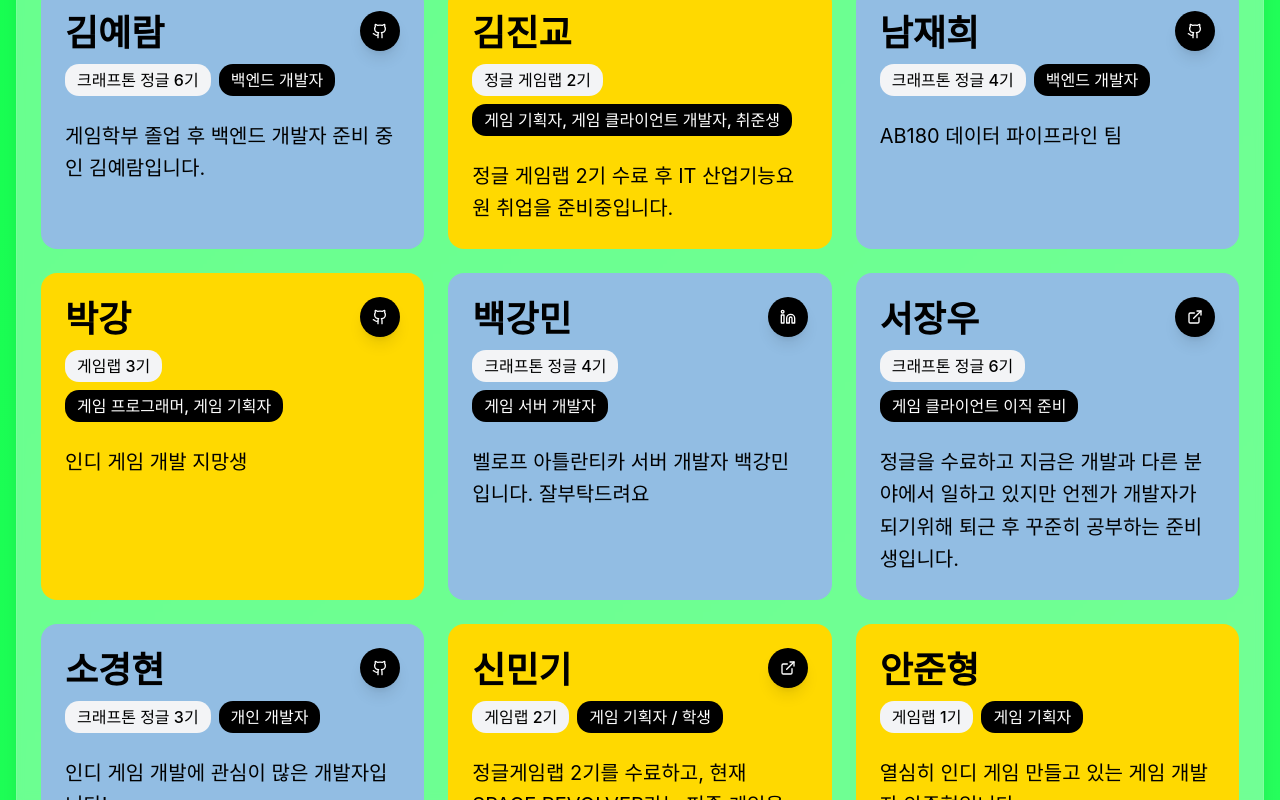
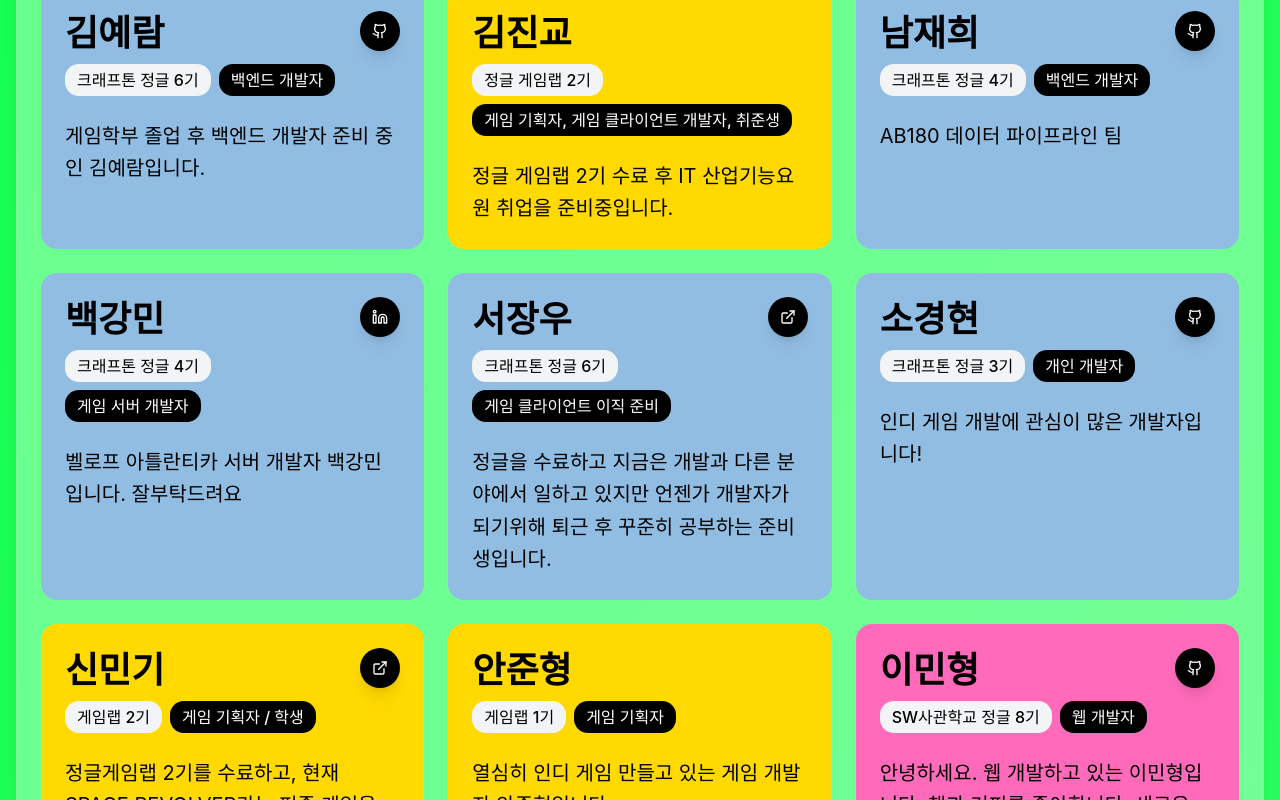
Before and after one commit to bibi-is-typing/jdc-meetup-profile-book, a React (Vite) app: page / in a window 1280 px wide. Shown: the part 2203-3003 px from the top of the page. Built offline with nearby package versions, Linux system fonts and the light colour scheme; a web font is replaced by a local one.

Commit message:
Remove 박강 profile data per meetup absence notification
🤖 Generated with [Claude Code](https://claude.ai/code)

Co-Authored-By: Claude <noreply@anthropic.com>

```diff
--- a/src/data/profiles.ts
+++ b/src/data/profiles.ts
@@ -60,16 +60,6 @@ export const profiles: Profile[] = [
     cohort: "크래프톤 정글 2기",
     role: "언리얼 게임 클라이언트 취준생",
     introduction: "언리얼 게임 클라이언트를 희망합니다",
-  },
-  {
-    id: "6",
-    name: "박강",
-    cohort: "게임랩 3기",
-    role: "게임 프로그래머, 게임 기획자",
-    introduction: "인디 게임 개발 지망생",
-    links: {
-      github: "https://github.com/urbanmaid"
-    },
   },
   {
     id: "7",
```
